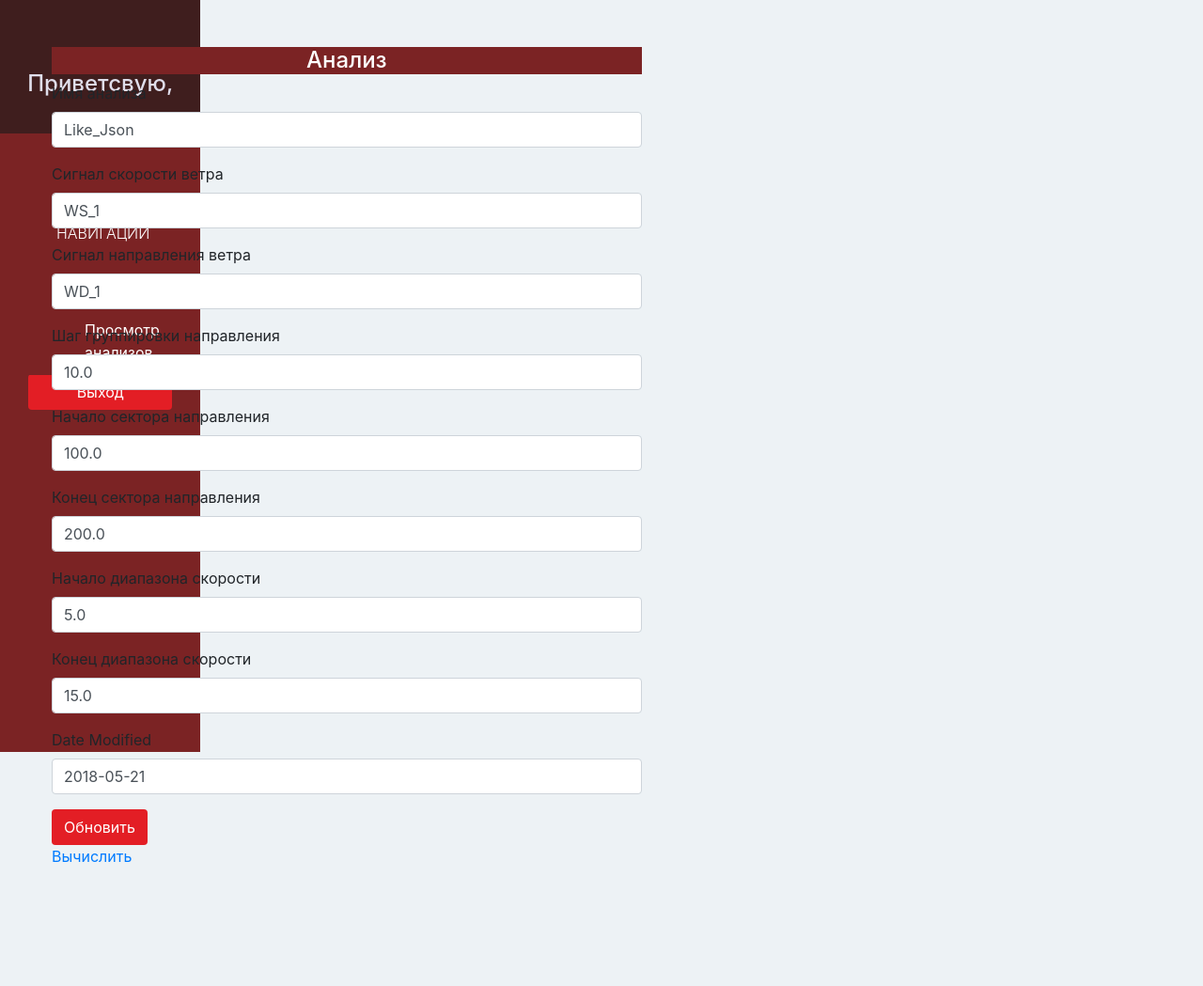
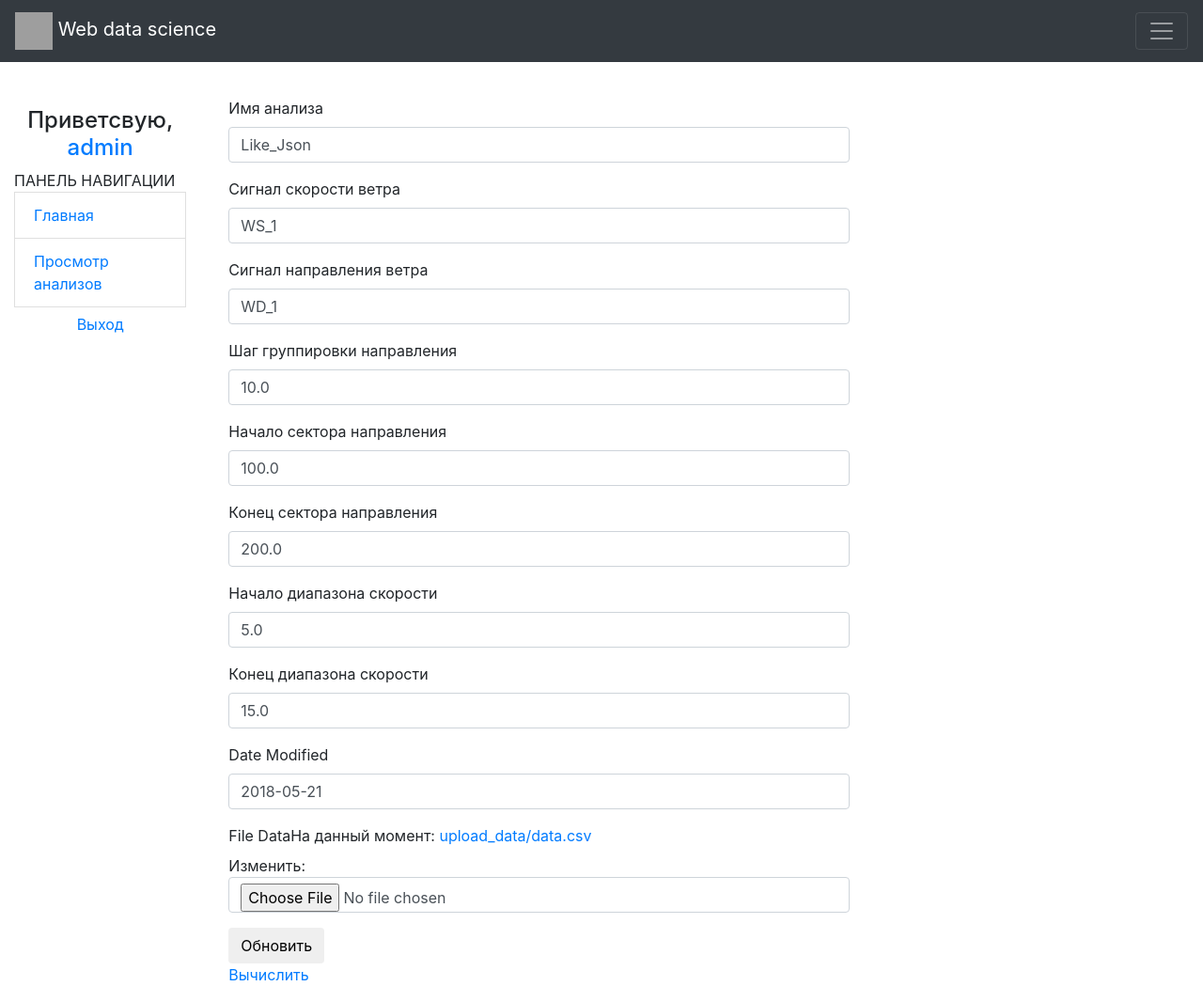
Before and after one commit to DmitriyKonovalov/web_data_science, a Django app: page /desktop/1/edit_analise in a window 1280 px wide. Shown: the whole page at 94% size. Before the commit the page ends 917 px from the top, so only its background shows below. Run offline with Django 3.2, Linux system fonts and the light colour scheme; a user stored in the database is signed in; data comes from the database, SQL or seed files in the repository; both versions use the stored data as it was before the commit; some libraries are stand-ins or nearby versions; grey boxes are pictures that could not be loaded.

Commit message:
TO GITHUB

```diff
--- a/data_science_app/forms.py
+++ b/data_science_app/forms.py
@@ -29,4 +29,4 @@
 class Edit_Analise_Form(forms.ModelForm):
     class Meta:
         model = Analise
-        fields = ('Name','WS','WD','WD_Step','WD_Start','WD_Stop','WS_Start','WS_Stop','Date_Modified')
+        fields = ('Name','WS','WD','WD_Step','WD_Start','WD_Stop','WS_Start','WS_Stop','Date_Modified','File_Data')
--- a/data_science_app/static/css/main.css
+++ /dev/null
@@ -1,120 +0,0 @@
-body {
-  padding-top: 50px;
-  background-color: #EDF2F5;
-  overflow: auto;
-}
-
-.bg-ruby {
-  background-color: #7B2324;
-}
-
-.bg-red {
-  background-color: #E31E25;
-}
-
-.text-white {
-  color: white;
-}
-
-.btn-red {
-  color: white;
-  background-color: #E31E25;
-}
-
-.btn-red:hover,
-.btn-red:focus {
-  color: white;
-  background-color: #EC4D57;
-}
-
-/* SIDE BAR */
-.sidebar {
-  height: 100vh;
-  position: fixed;
-  top: 0;
-  left: 0;
-  padding: 0;
-  background-color: #7B2324;
-  overflow: auto;
-}
-
-.sidebar > div:first-child {
-  padding: 30px 10px;
-  font-weight: bold;
-  font-size: 15px;
-  background-color: #3F1E1E;
-}
-
-.sidebar > div:first-child > h4 {
-  color: #e0deeb;
-}
-
-.sidebar > div:first-child > h5 {
-  color: #ffffff;
-}
-
-.sidebar .list-group {
-  padding: 0;
-  background-color: #7B2324;
-}
-
-.sidebar .list-group > span {
-  color: #ffffff;
-  display: block;
-  margin-top: 20px;
-  padding: 20px 30px;
-  font-size: 16px;
-  font-weight: 300;
-}
-
-.sidebar .list-group .list-group-item,
-.sidebar .list-group .list-group-item:focus {
-  background-color: #7B2324;
-  color: #ffffff;
-  border: 0;
-  padding-left: 60px;
-  padding-right: 30px;
-}
-
-.sidebar .list-group .list-group-item.active,
-.sidebar .list-group .list-group-item:hover {
-  background-color: #3F1E1E;
-  color: #e0deeb;
-}
-
-.sidebar .list-group .list-group-item:first-child {
-  border-top-left-radius: 0;
-  border-top-right-radius: 0;
-}
-
-.sidebar .list-group .list-group-item .badge,
-.sidebar .list-group .list-group-item.active .badge {
-  background-color: #E31E25;
-  color: #e0deeb;
-}
-
-.sidebar > div:last-child {
-  padding: 30px;
-}
-
-.sidebar > div:last-child .btn {
-  width: 100%;
-}
-
-.content {
-  padding: 0 40px;
-}
-
-.content .panel {
-  border: none;
-}
-
-.table > thead > tr > th,
-.table > thead > tr > td {
-  vertical-align: middle;
-}
-
-.table,
-.table > thead > tr > th {
-  border-color: #E31E25;
-}
--- a/data_science_app/templates/base.html
+++ b/data_science_app/templates/base.html
@@ -1,13 +1,25 @@
 {% load static %}
 <!DOCTYPE html>
-<html lang="en">
+<html>
 <head>
-  <meta charset="UTF-8">
-  <link rel="stylesheet" href="{% static 'css/bootstrap.min.css' %}">
-  <link rel="stylesheet" href="{% static 'css/main.css' %}">
+    <meta name="viewport" content="width=device-width initial-scale=1.0" charset="UTF-8">
+    <link rel="stylesheet" href="https://stackpath.bootstrapcdn.com/bootstrap/4.1.1/css/bootstrap.min.css"
+          integrity="sha384-WskhaSGFgHYWDcbwN70/dfYBj47jz9qbsMId/iRN3ewGhXQFZCSftd1LZCfmhktB" crossorigin="anonymous">
     <title>{% block title %}{% endblock %}</title>
+
 </head>
 <body>
+
+<nav class="navbar navbar-expend-lg navbar-dark bg-dark">
+    <a href="#" class="navbar-brand">
+        <img src="https://imgb.androidappsapk.co/150/1/e/6/com.sarakinosproductions.bampis.calculator.png"
+             width="40" height="40" alt="logo"> Web data science</a>
+    <button class="navbar-toggler" type="button" data-toggle="collapse" data-target="#navbarSupport">
+        <span class="navbar-toggler-icon"></span>
+    </button>
+
+</nav>
+
 <div class="container-fluid">
     <div class="row">
         <div class="col-lg-2 col-md-2 col-sm-2 sidebar">
@@ -18,5 +30,8 @@
         </div>
     </div>
 </div>
+<script src="{% static 'js/bootstrap.min.js' %}"></script>
+<script src="https://ajax.googleapis.com/ajax/libs/jquery/1.12.4/jquery.min.js"></script>
+
 </body>
 </html>
--- a/data_science_app/templates/edit_analise.html
+++ b/data_science_app/templates/edit_analise.html
@@ -16,7 +16,7 @@
                 {% bootstrap_form form %}
                 <button type="submit" class="btn btn-red">Обновить</button>
             </form>
-      <div><a href="{% url analise_id 'analize' %}"> Вычислить </a></div>
+            <div><a href="{% url 'analize' analise_id %}"> Вычислить </a></div>
         </div>
     </div>
 </div>
--- a/data_science_app/templates/home.html
+++ b/data_science_app/templates/home.html
@@ -2,5 +2,5 @@
 {% load static %}
 {% block title %} Домашняя страница {% endblock %}
 {% block page %}
-    <h1>Hey! How are you doing?</h1>
+
 {% endblock %}
--- a/data_science_app/templates/main.html
+++ b/data_science_app/templates/main.html
@@ -4,11 +4,19 @@
 <div class="text-center">
     <br/>
     <br/>
-    <h4>Приветсвую, <a href="{% url 'user' %}">{{ request.user.get_full_name }}</a></h4>
+    <h4>Приветсвую, <a href="{% url 'user' %}">
+        {% if request.user.get_full_name != "" %}
+        {{ request.user.get_full_name }}
+        {% else %}
+        {{ request.user }}
+        {% endif %}
+    </a></h4>
 </div>
 
 {% url 'home' as home_url %}
 {% url 'desktop' as desktop_url %}
+
+
 <div class="list-group">
     <span class="text-uppercase">Панель навигации</span>
     <a href="{% url 'home' %}"
--- a/data_science_app/views.py
+++ b/data_science_app/views.py
@@ -103,9 +103,9 @@
     pd.DataFrame.to_csv(df_group.df_grouped, os.path.join(output_dir, group_file))
 
     graph = Graphs(df.df_filtered, df_group.df_grouped)
-    graph.wind_rose(analise.WD, analise.WD_Step, os.path.join(output_dir, 'wd_rose.png'))
-    graph.hist(analise.WS, os.path.join(output_dir, 'hist.png'))
-    graph.time("AD_1", os.path.join(output_dir, 'time.png'))
-    graph.ws_wd(analise.WD, analise.WS, os.path.join(output_dir, 'ws_wd.png'))
+    graph.wind_rose(analise.WD, analise.WD_Step, os.path.join(output_dir, '{}_wd_rose.png'.format(analise.Name)))
+    graph.hist(analise.WS, os.path.join(output_dir, '{}_hist.png'.format(analise.Name)))
+    graph.time("AD_1", os.path.join(output_dir, '{}_time.png'.format(analise.Name)))
+    graph.ws_wd(analise.WD, analise.WS, os.path.join(output_dir, '{}_ws_wd.png'.format(analise.Name)))
 
     return render(request, 'analize.html', {})
```
Also changed, not shown: data_science_app/templates/base_sign.html (+13 -23 lines), data_science_app/templates/sign_in.html (+5 -5 lines), data_science_app/templates/sign_up.html (+6 -6 lines), ds_class/graphs.py (+6 -1 lines), 1db.sqlite3 (deleted), data_science_app/templates/user.html (indentation only), db.sqlite3, 1 other file. Lines whose indentation alone changed are shown as unchanged.
